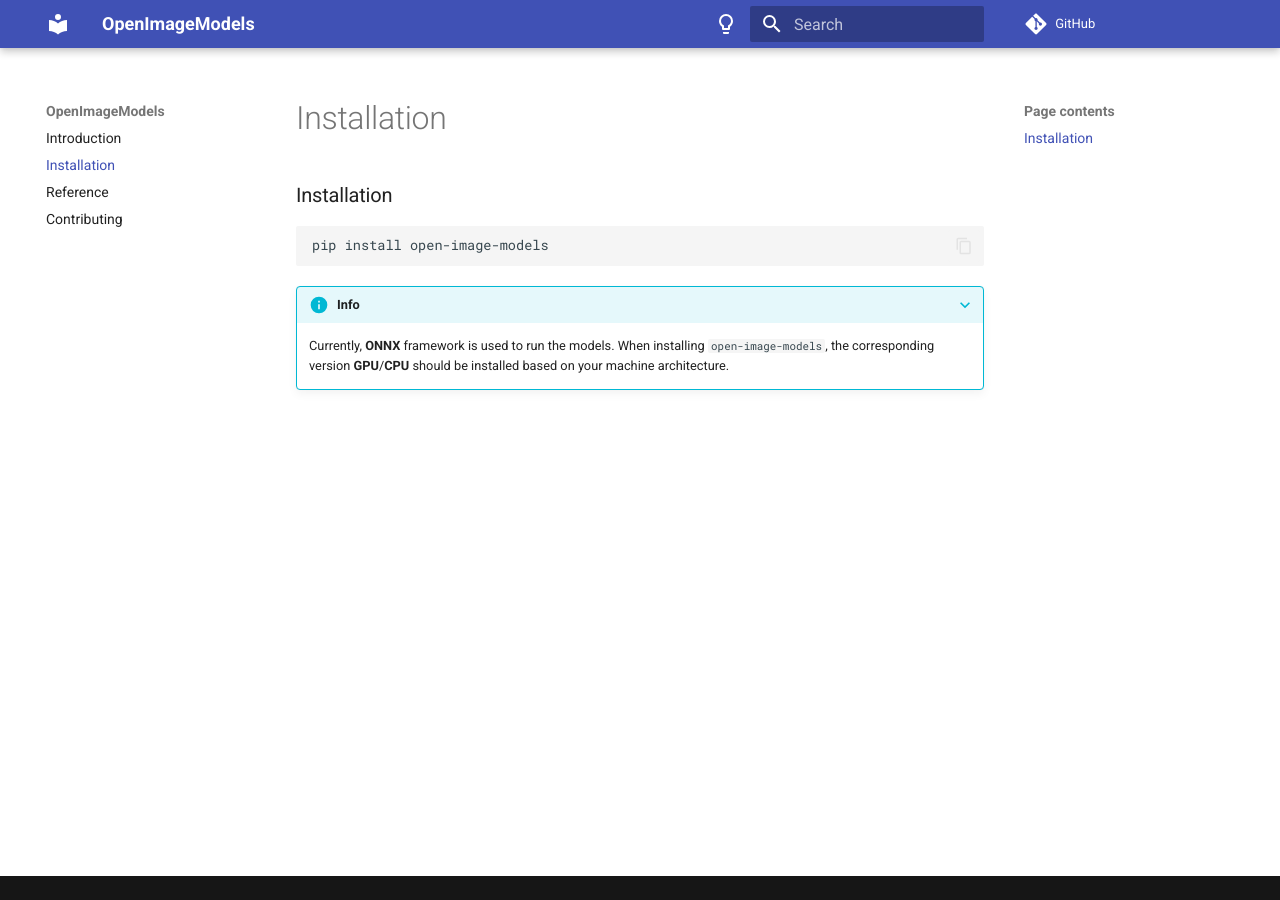
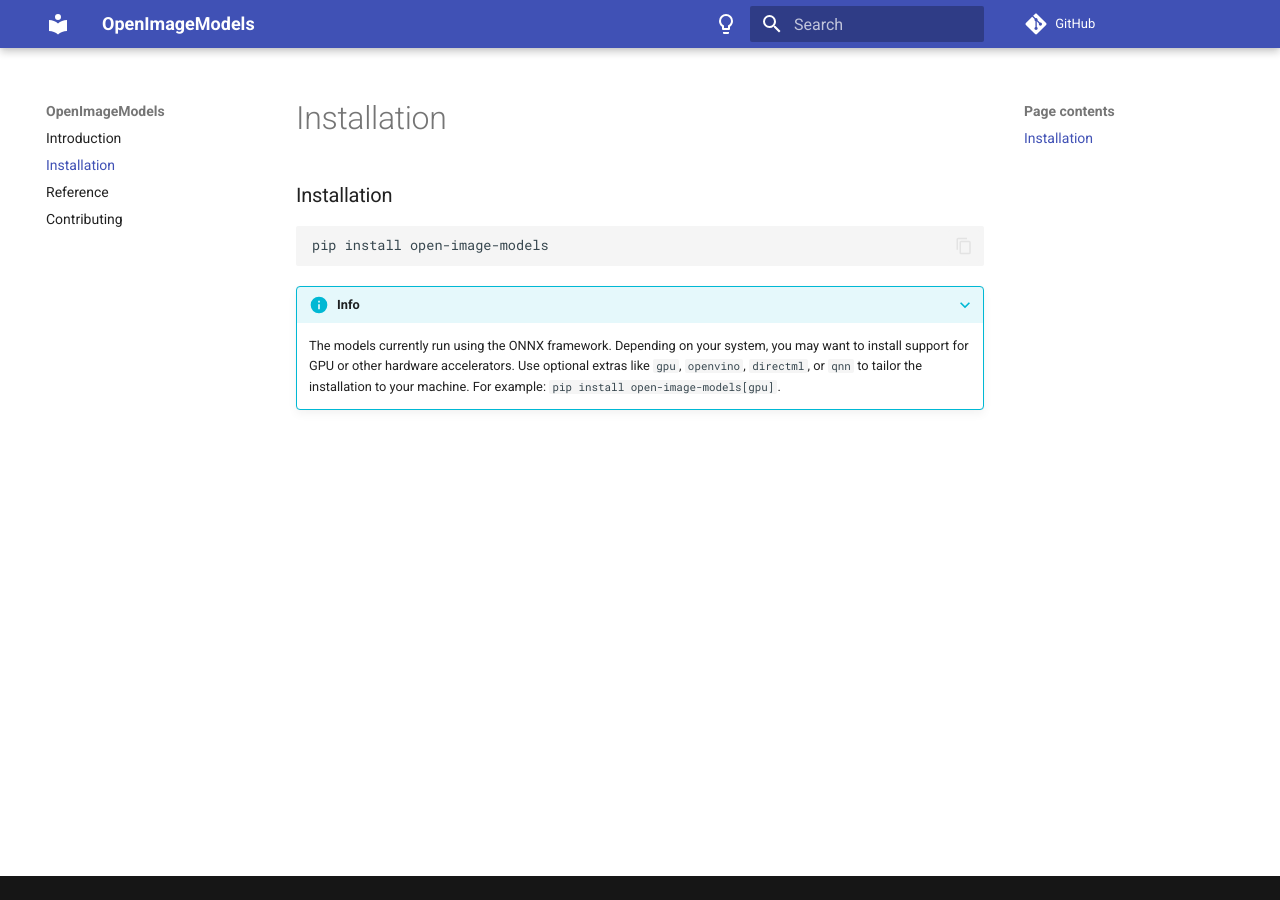
Before and after one commit to ankandrew/open-image-models, an MkDocs documentation site: the page built from docs/installation.md, in a window 1280 px wide. Built offline with MkDocs 1.6.1 and Material for MkDocs 9.7.7, drawn with Linux system fonts in a browser that asks for light colours; comment, search, counter and statistics services are not loaded; the version menu is left out.

Commit message:
Update docs

````diff
--- a/docs/installation.md
+++ b/docs/installation.md
@@ -5,5 +5,6 @@ pip install open-image-models
 ```
 
 ???+ info
-    Currently, **ONNX** framework is used to run the models. When installing `open-image-models`, the corresponding
-    version **GPU**/**CPU** should be installed based on your machine architecture.
+    The models currently run using the ONNX framework. Depending on your system, you may want to install support for GPU
+    or other hardware accelerators. Use optional extras like `gpu`, `openvino`, `directml`, or `qnn` to tailor the
+    installation to your machine. For example: `pip install open-image-models[gpu]`.
````
Also changed, not shown: README.md (+4 -0 lines).
